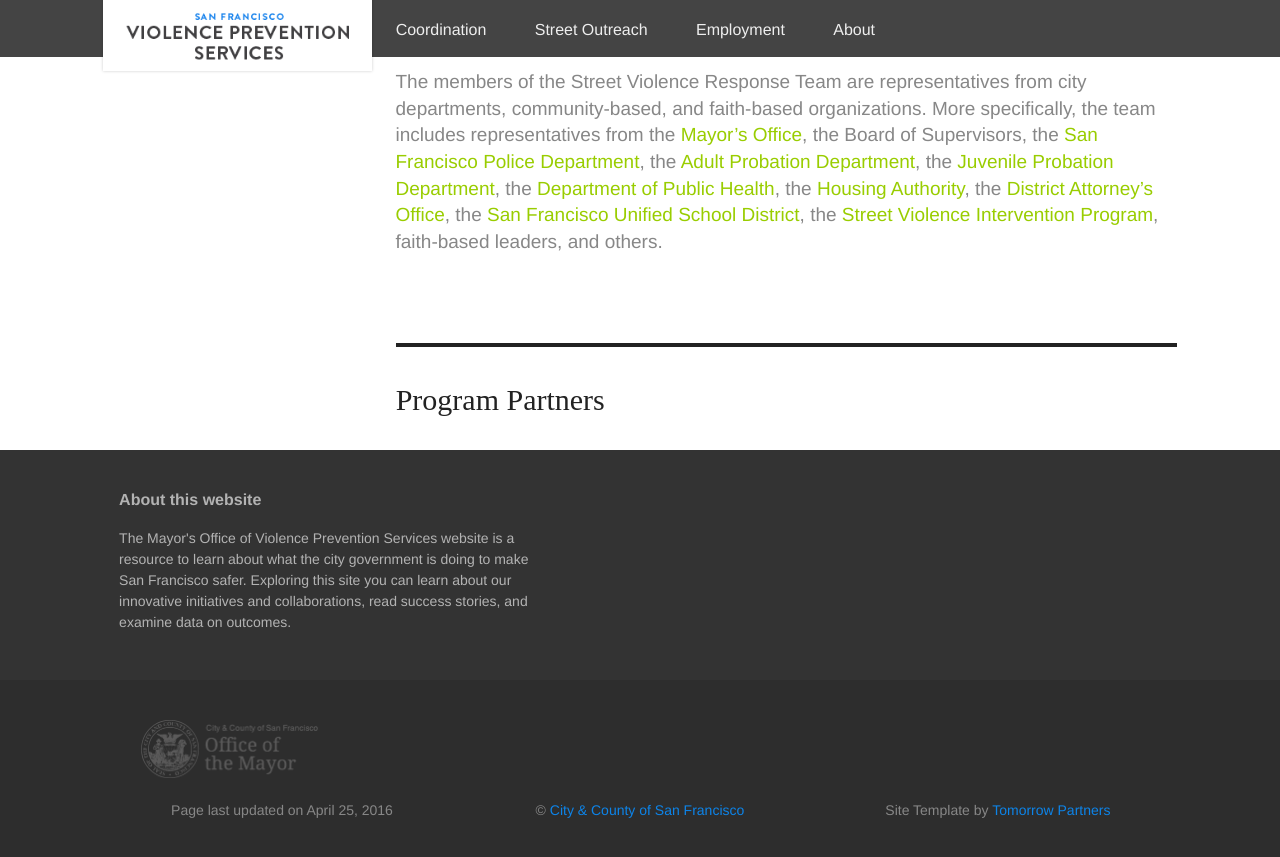
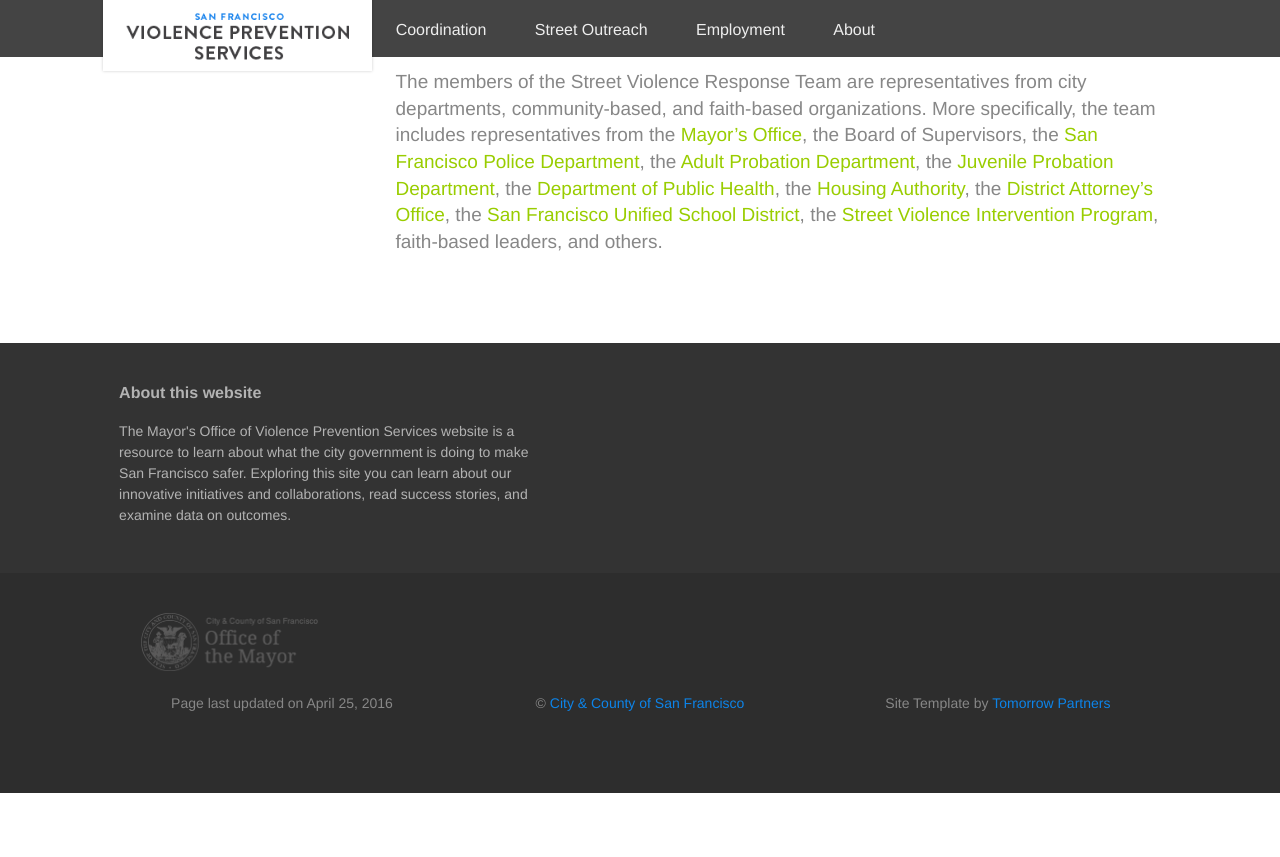
Before and after one commit to SFMOVPS/sfvps, a Jekyll site: the page built from coordination.html, in a window 1280 px wide and 900 px high, scrolled down 1885 px. Shown: the top 857 px of the window. Built offline with Jekyll 4.4.1, drawn with Linux system fonts in a browser that asks for light colours; some web fonts are replaced; after the commit the page ends 2678 px from its top, so only the background shows below that.

Commit message:
Updated '/_layouts/text_page.html' via CloudCannon

```diff
--- a/_layouts/text_page.html
+++ b/_layouts/text_page.html
@@ -69,6 +69,7 @@
               </div>
             </div>
           </div>
+           {% if page.partners %}
           <div class="panels-flexible-row panels-flexible-row-t5-wrap-7 clearfix t5-featured-heading-wrap featured-heading-wrap">
     <div class="inside panels-flexible-row-inside panels-flexible-row-t5-wrap-7-inside clearfix">
       <div class="panels-flexible-region panels-flexible-region-t5-wrap-featured_items_heading panels-flexible-region-first panels-flexible-region-last t5-featured-heading featured-heading">
@@ -84,7 +85,7 @@
         </div>
       </div>
     </div>
-    {% if page.partners %}
+
     <div class="panels-flexible-row panels-flexible-row-t5-wrap-8 panels-flexible-row-last clearfix t5-featured-wrap featured-wrap">
       <div class="inside panels-flexible-row-inside panels-flexible-row-t5-wrap-8-inside panels-flexible-row-inside-last clearfix">
         <div class="panels-flexible-region panels-flexible-region-t5-wrap-featured_items panels-flexible-region-first panels-flexible-region-last t5-featured featured">
```
